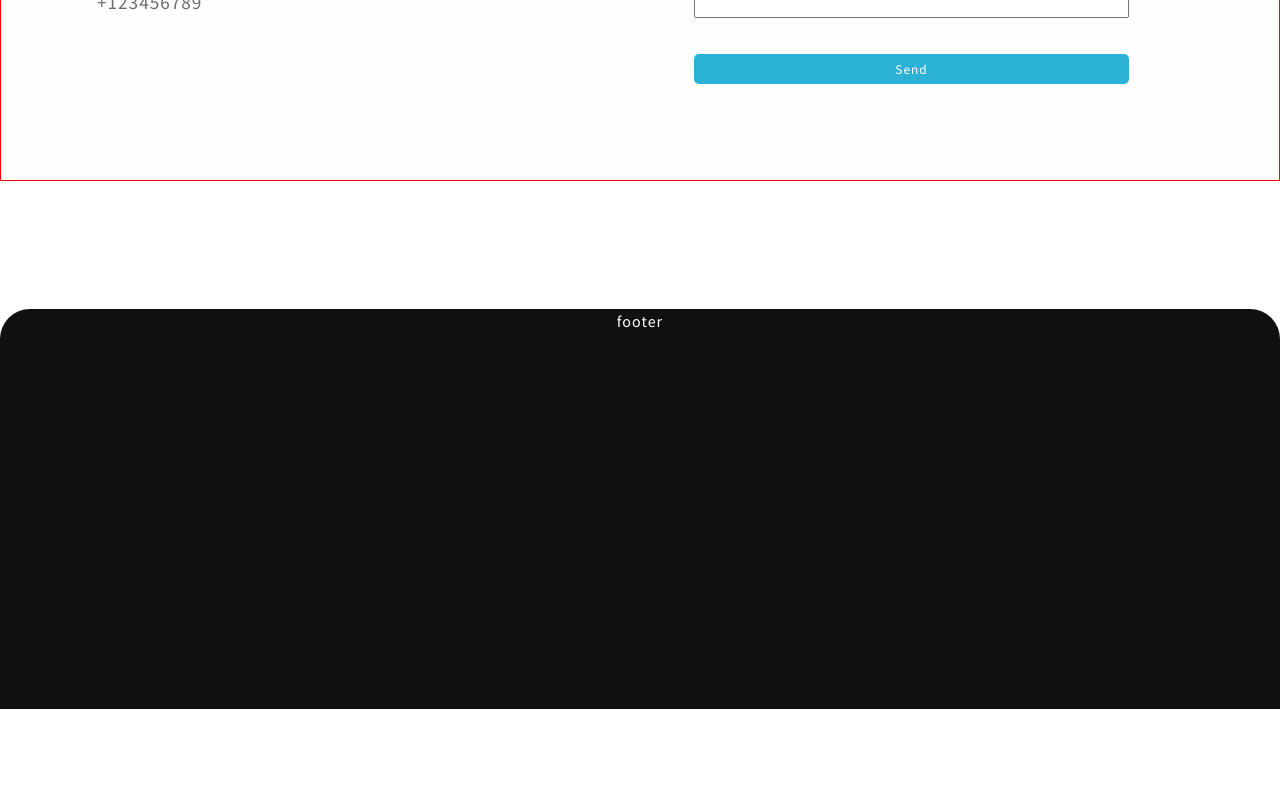
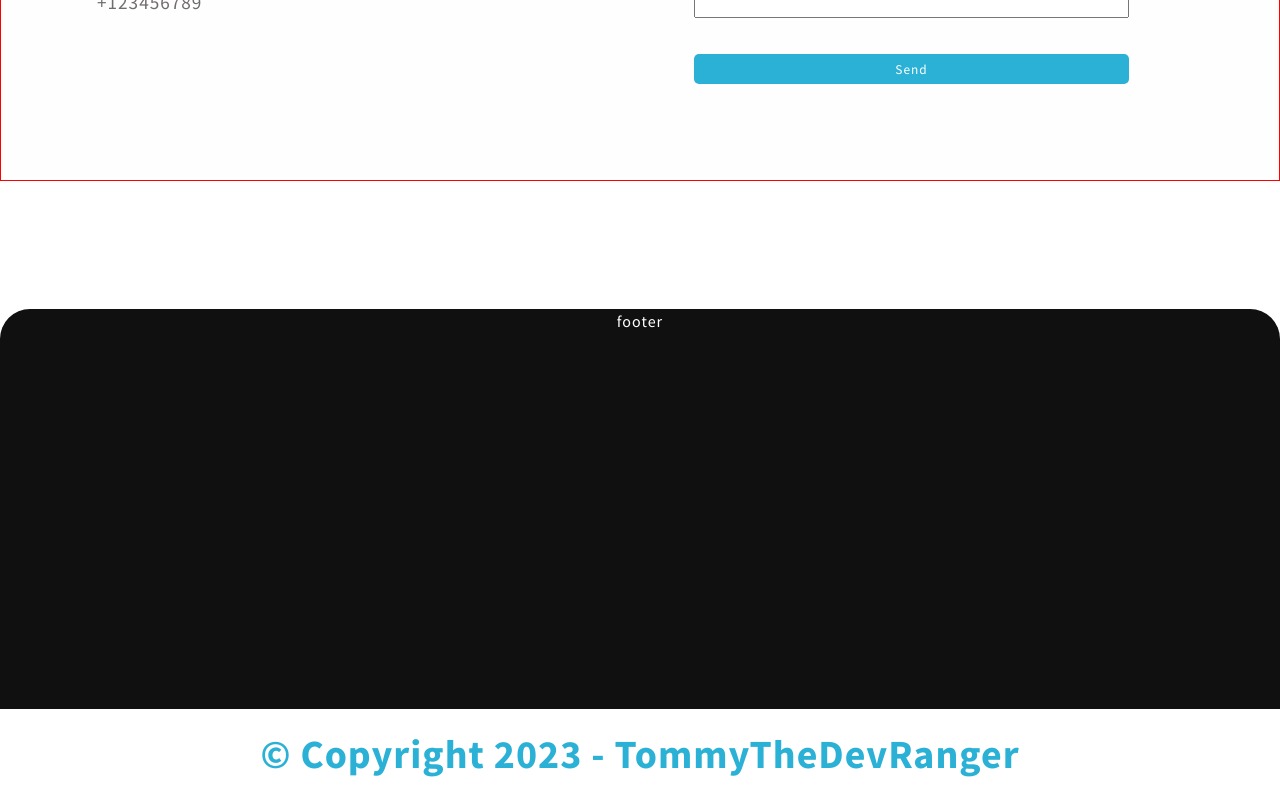
Before and after one commit to TommyOliveir/vite-react-official-project_PORTFOLIO, a React (Vite) app: page / in a window 1280 px wide. Shown: the part 4039-4839 px from the top of the page. Before the commit the page ends 4748 px from the top, so only its background shows below. Built offline with nearby package versions, Linux system fonts and the light colour scheme; the HTML template or start-up script is replaced by a standard one.

Commit message:
Update Footer.jsx

```diff
--- a/src/components/Footer.jsx
+++ b/src/components/Footer.jsx
@@ -2,8 +2,10 @@ import React from 'react'
 
 function Footer() {
   return (
-
-        <div className="social-footer">footer</div>
+    <>
+      <div className="social-footer">footer</div>
+      <h2>© Copyright 2023 - TommyTheDevRanger </h2>
+    </>
 
   )
 }
```
